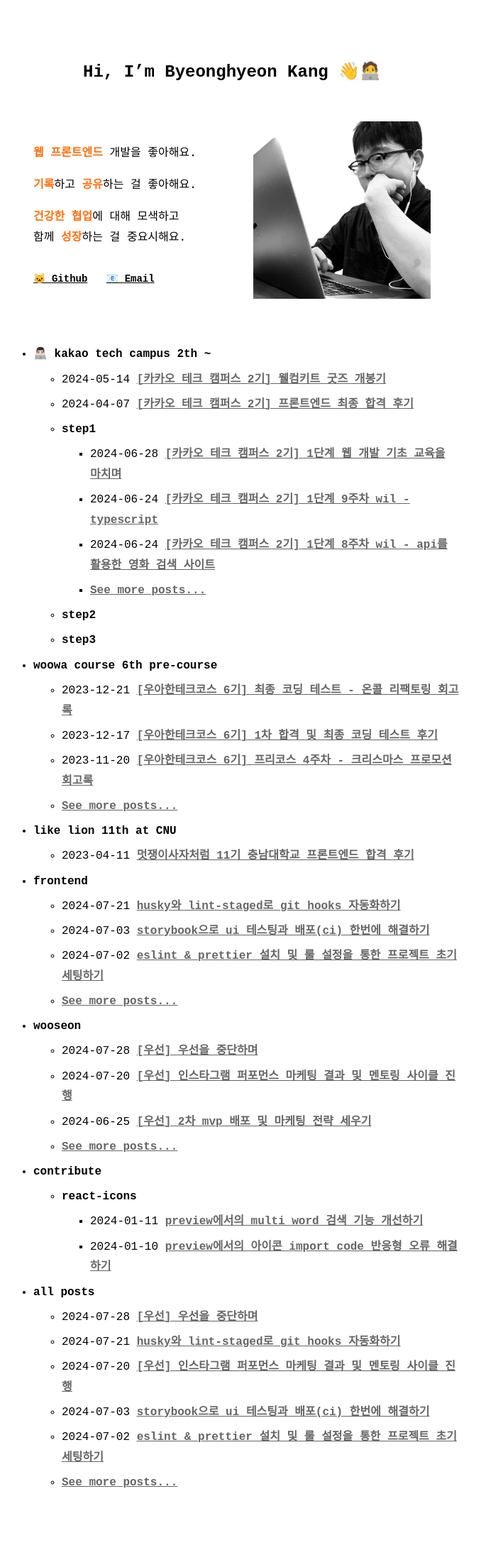
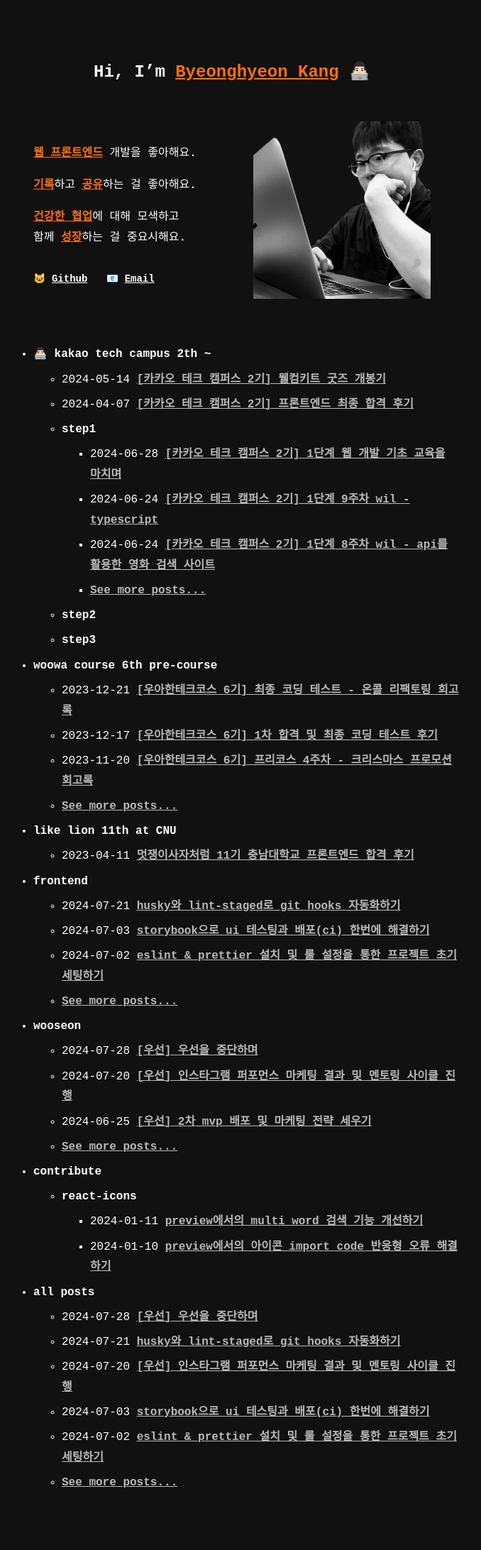
Before and after one commit to kang-kibong/kang-kibong.github.io, a Jekyll site: the page built from index.md, in a window 1280 px wide. Shown: the whole page at 71% size, without its empty margins (313-991 px from the left). Built offline with Jekyll 4.4.1, drawn with Linux system fonts in a browser that asks for light colours.

Commit message:
design: 페이지 디자인 수정

```diff
--- a/_layouts/home.html
+++ b/_layouts/home.html
@@ -3,7 +3,7 @@ layout: default
 ---
 
 <header>
-  <h1>{{ site.title }}</h1>
+  <h1 class="title">Hi, I’m <strong>Byeonghyeon Kang</strong> 👨🏻‍💻</h1>
   <div class="profile">
     <div>
       <p><strong>웹 프론트엔드</strong> 개발을 좋아해요.</p>
@@ -13,10 +13,14 @@ layout: default
         함께 <strong>성장</strong>하는 걸 중요시해요.
       </p>
       <div class="contact">
-        <a href="https://github.com/kang-kibong" target="_blank"
-          >🐱 <span>Github</span></a
-        >
-        <a href="mailto:byeonghyeon.dev@gmail.com">📧 <span>Email</span></a>
+        <span>
+          🐱
+          <a href="https://github.com/kang-kibong" target="_blank">Github</a>
+        </span>
+        <span>
+          📧
+          <a href="mailto:byeonghyeon.dev@gmail.com">Email</a>
+        </span>
       </div>
     </div>
 
--- a/_sass/no-style-please.scss
+++ b/_sass/no-style-please.scss
@@ -26,7 +26,7 @@ body[a="dark"] {
 // see: https://stackoverflow.com/a/61265706
 html,
 body {
-  background: white;
+  background: rgb(17, 17, 17);
 }
 
 html {
@@ -34,7 +34,7 @@ html {
 }
 
 body {
-  color: black;
+  color: #fff;
   font-family: monospace;
   font-size: 16px;
   line-height: 1.8;
@@ -64,7 +64,7 @@ p {
 }
 
 a {
-  color: #666;
+  color: #b9b9b9;
   font-weight: 600;
 }
 
@@ -100,15 +100,14 @@ hr {
 }
 
 table {
-  width: 100%;
+  border: thin solid #b9b9b9;
+  border-radius: 8px;
+  padding: 20px 0;
 }
 
-table,
 th,
 td {
-  border: thin solid #333;
   border-collapse: collapse;
-  padding: 0.4rem;
 }
 
 code {
@@ -143,6 +142,13 @@ img {
   border-radius: 8px;
 }
 
+// Profile
+.title {
+  strong {
+    color: rgb(255, 111, 15);
+    text-decoration: underline;
+  }
+}
 .profile {
   padding: 32px 0 48px 0;
   display: flex;
@@ -151,6 +157,7 @@ img {
 
   p > strong {
     color: rgb(255, 111, 15);
+    text-decoration: underline;
   }
 
   .contact {
@@ -158,7 +165,7 @@ img {
     font-size: 14px;
 
     a {
-      color: black;
+      color: #fff;
       margin-right: 18px;
     }
   }
```
Also changed, not shown: 4 other files.
